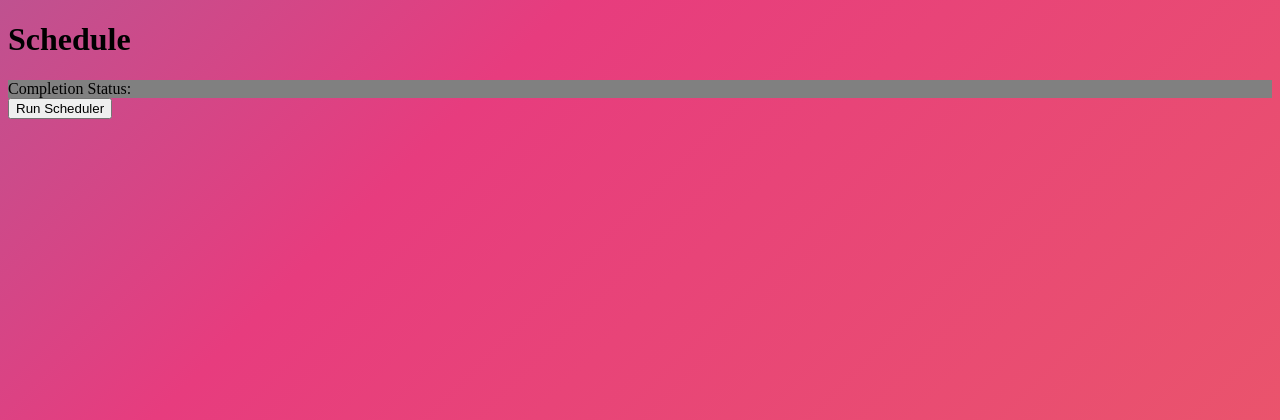
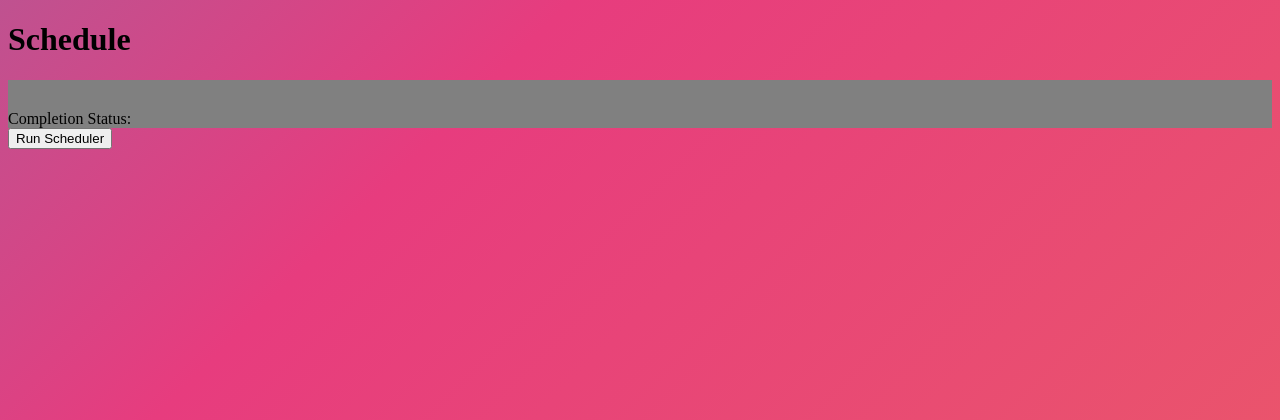
Before and after one commit to riverray121/Jump-Scheduler, a Flask app: template jumpScheduler/application/templates/schedule.html in a window 1280 px wide. Shown: the top 420 px of the page. Run offline with Flask 2, Linux system fonts and the light colour scheme; the template is opened without the code that fills it, so the values that code supplies are empty; some libraries are stand-ins or nearby versions.

Commit message:
Schedule bar

```diff
--- a/jumpScheduler/application.py
+++ b/jumpScheduler/application.py
@@ -48,4 +48,5 @@ if __name__ == "__main__":
     # # Setting debug to True enables debug output. This line should be
     # # removed before deploying a production app.
     # application.debug = True
+
     application.run()
--- a/jumpScheduler/application/scheduler/functions/masterExcel.py
+++ b/jumpScheduler/application/scheduler/functions/masterExcel.py
@@ -7,6 +7,7 @@ import shutil
 from copy import deepcopy
 from openpyxl import load_workbook
 import time
+import math
 
 
 # Get import path information
@@ -16,7 +17,6 @@ sys.path.append(parent)
 
 # Import from parent directory
 import settings as settings
-import globalSettings as globalSettings
 from classes import classes as classes
 import functions.opperations as operations
 
@@ -277,10 +277,10 @@ def writeToMasterExcell(teamStudentsDic):
     # Update the cores for each student in the master excell sheet
     for i in range(2, 130):
 
-        time.sleep(1)
+        time.sleep(0.1)
 
         # Update Progress Bar
-        globalSettings.scheduleProgress += ((i/130) * 100)
+        settings.scheduleProgress = int(math.ceil((i/130) * 100))
         operations.printProgressBar(i - 1, 130, prefix = 'Progress:', suffix = 'Complete', length = 50)
 
         stuID = str(teamSheet[f'C{i}'].value)
--- a/jumpScheduler/application/scheduler/functions/opperations.py
+++ b/jumpScheduler/application/scheduler/functions/opperations.py
@@ -43,6 +43,8 @@ def printProgressBar (iteration, total, prefix = '', suffix = '', decimals = 1,
     if iteration == total:
         print()
 
+def getScheduleProgress():
+    return settings.scheduleProgress
 
 def cleanTXTFiles():
     """ Function to clean previous classes.txt
--- a/jumpScheduler/application/scheduler/globalSettings.py
+++ /dev/null
@@ -1,6 +0,0 @@
-# jumpScheduler/application/scheduler/globalSettings.py
-
-def initGlobalVariables():
-
-    global scheduleProgress
-    scheduleProgress = 0
--- a/jumpScheduler/application/scheduler/runScheduler.py
+++ b/jumpScheduler/application/scheduler/runScheduler.py
@@ -11,7 +11,6 @@ import functions.teacherInputFuncs as teachInp
 import functions.masterExcel as masterXL
 import settings as settings
 import classes.classes as classes
-import globalSettings as globalSettings
 
 
 def scheduleForAMS(teacherInputs):
@@ -54,8 +53,3 @@ def scheduleForAMS(teacherInputs):
     teachInp.printAllStudentsSched(teamStudentsDic)
 
     masterXL.writeToMasterExcell(teamStudentsDic)
-
-
-def initGlobalWebSettings():
-
-    globalSettings.initGlobalVariables()
--- a/jumpScheduler/application/scheduler/settings.py
+++ b/jumpScheduler/application/scheduler/settings.py
@@ -27,6 +27,9 @@ def initVariables():
     global xlConstTwo
     xlConstTwo = 2
 
+    global scheduleProgress
+    scheduleProgress = 0
+
     global workbook
     workbook = xlsxwriter.Workbook("application/excell/generated/Book1.xlsx")
     global worksheet
--- a/jumpScheduler/application/static/css/gradient.css
+++ b/jumpScheduler/application/static/css/gradient.css
@@ -17,14 +17,3 @@ body {
         background-position: 0% 50%;
     }
 }
-
-#myProgress {
-    width: 100%;
-    background-color: grey;
-  }
-
-  #myBar {
-    width: 1%;
-    height: 30px;
-    background-color: green;
-  }
--- a/jumpScheduler/application/templates/schedule.html
+++ b/jumpScheduler/application/templates/schedule.html
@@ -1,6 +1,19 @@
 <!DOCTYPE html>
 <html lang = "en">
 <head>
+    <style>
+        #myProgress {
+            width: 100%;
+            background-color: grey;
+        }
+
+        #myprogressBar {
+            width: 0%;
+            height: 30px;
+            background-color: green;
+        }
+    </style>
+
     <meta charset="UTF-8">
     <title>Schedule</title>
     <link rel="stylesheet" href="{{ url_for('static', filename='css/gradient.css') }}">
@@ -51,14 +64,14 @@
     <script>
         function updateHandler() {
             var element = document.getElementById("myprogressBar");
-            var width = 1;
+            var width = 0;
             function update() {
                 $.get('/progress', function(data) {
                     // $('#status').html(data);  // update page with new data
                     if (width >= 100) {
                         return false
                     } else {
-                        width = width + parseInt(data);
+                        width = parseInt(data);
                         element.style.width = width + '%';
                     }
                 });
```
Also changed, not shown: jumpScheduler/application/routes.py (+3 -5 lines), 1 other file.
